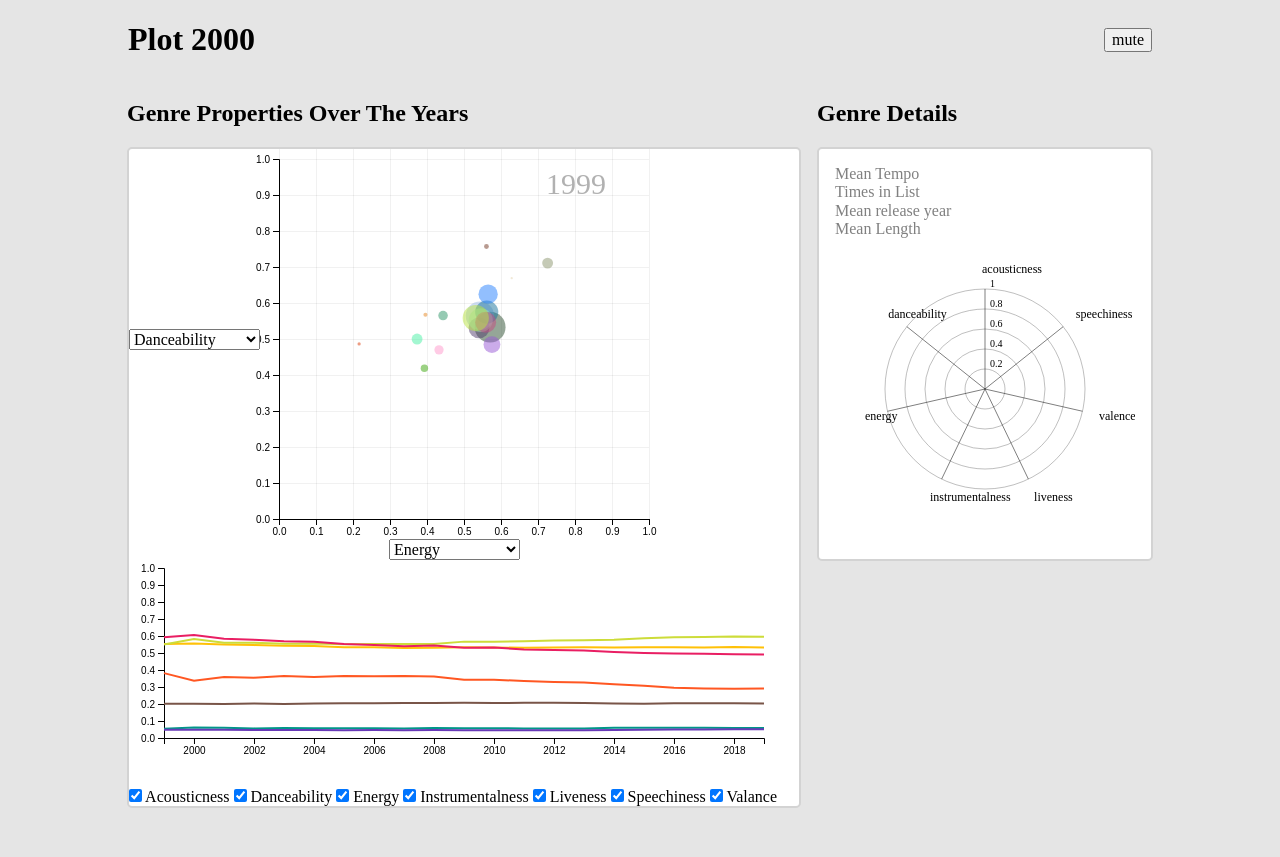
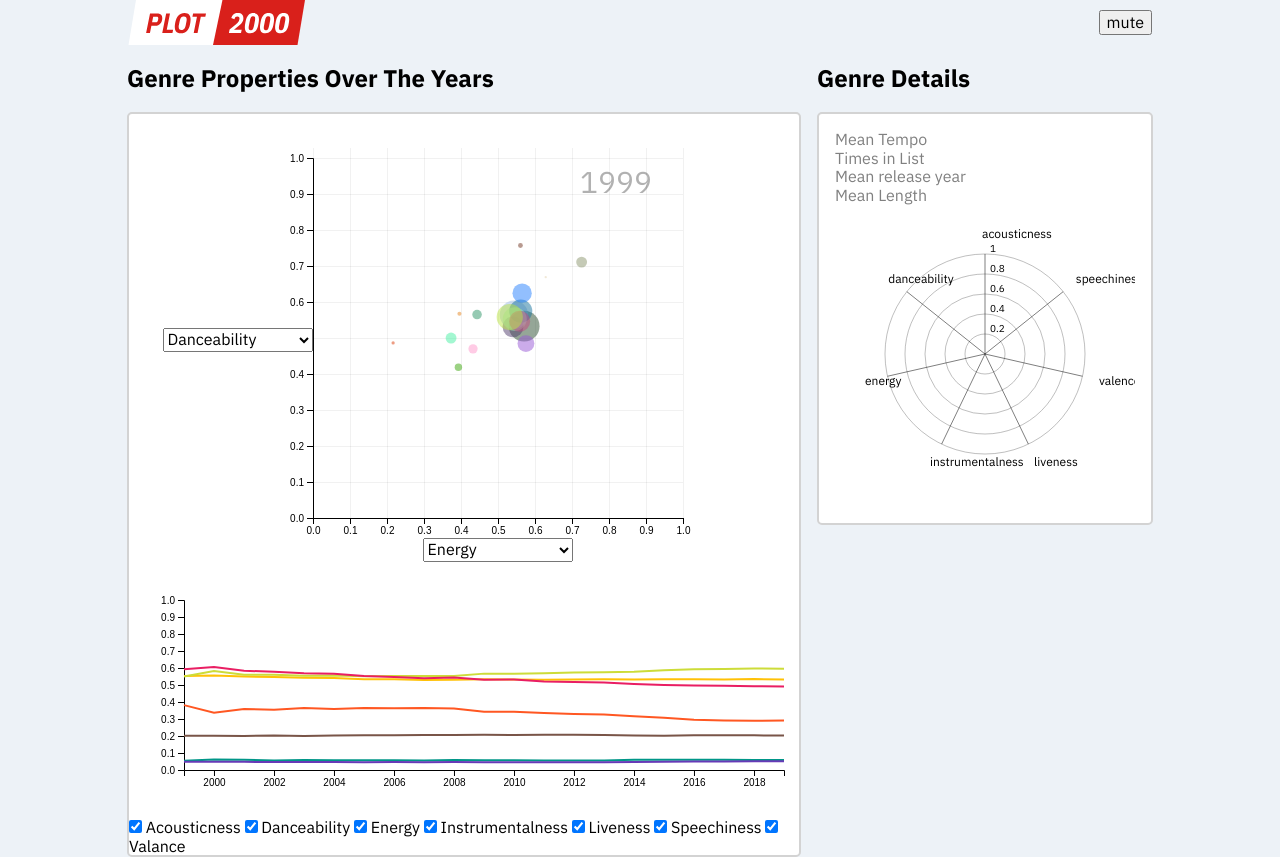
Before and after one commit to Jorisvdv/infovis, a website with bundled scripts: page infovis/public/src/index.html in a window 1280 px wide. Before the commit the page ends 808 px from the top, so only its background shows below. Built offline with nearby package versions, Linux system fonts and the light colour scheme.

Commit message:
Added font. Added padding. Changed font to IBM plex. Changed colors.

```diff
--- a/infovis/public/src/index.html
+++ b/infovis/public/src/index.html
@@ -3,11 +3,13 @@
 <head>
     <meta charset="UTF-8">
     <title>Plot 2000</title>
+    <link href="https://fonts.googleapis.com/css2?family=IBM+Plex+Mono:ital@0;1&family=IBM+Plex+Sans+Condensed:ital@0;1&family=IBM+Plex+Sans:ital,wght@0,100;0,400;0,700;1,100;1,400;1,700&family=IBM+Plex+Serif:ital@0;1&display=swap" rel="stylesheet">
 </head>
 <body>
 <div class="container">
     <div class="top">
-        <h1 class="title">Plot 2000</h1>
+        <img src="Logo.svg" alt="Plot 2000 logo">
+        <!-- <h1 class="title">Plot 2000</h1> -->
             <button id="mute">mute</button>
 
     </div>
--- a/infovis/public/src/style.css
+++ b/infovis/public/src/style.css
@@ -34,7 +34,7 @@
 
 .seating-chart-back {
     height: 42px;
-    background: pink;
+    background: #D9201B;
     color: #fff;
     border: none;
     border-radius: 5px;
@@ -67,8 +67,29 @@
     padding: 0;
 }
 
+h2{
+  font-family: 'IBM Plex Sans', sans-serif;
+  font-weight: bold;
+  /* padding: 3% 0 1% 0;   */
+}
+
+#scatterplot{
+  padding: 5%;
+}
+
+#line-chart{
+  padding: 0 3%;
+}
+
+#line-chart-inputs{
+  padding: 0 15px 15px 15px;
+}
+
 body {
-    background-color: #e5e5e5;
+    /* background-color: #e5e5e5; */
+    /* background-color: #cfd9df; */
+    background-color: #edf2f7;
+    font-family: 'IBM Plex Sans', sans-serif;
 }
 
 .container {
```
Also changed, not shown: infovis/public/src/Logo.svg (added).
